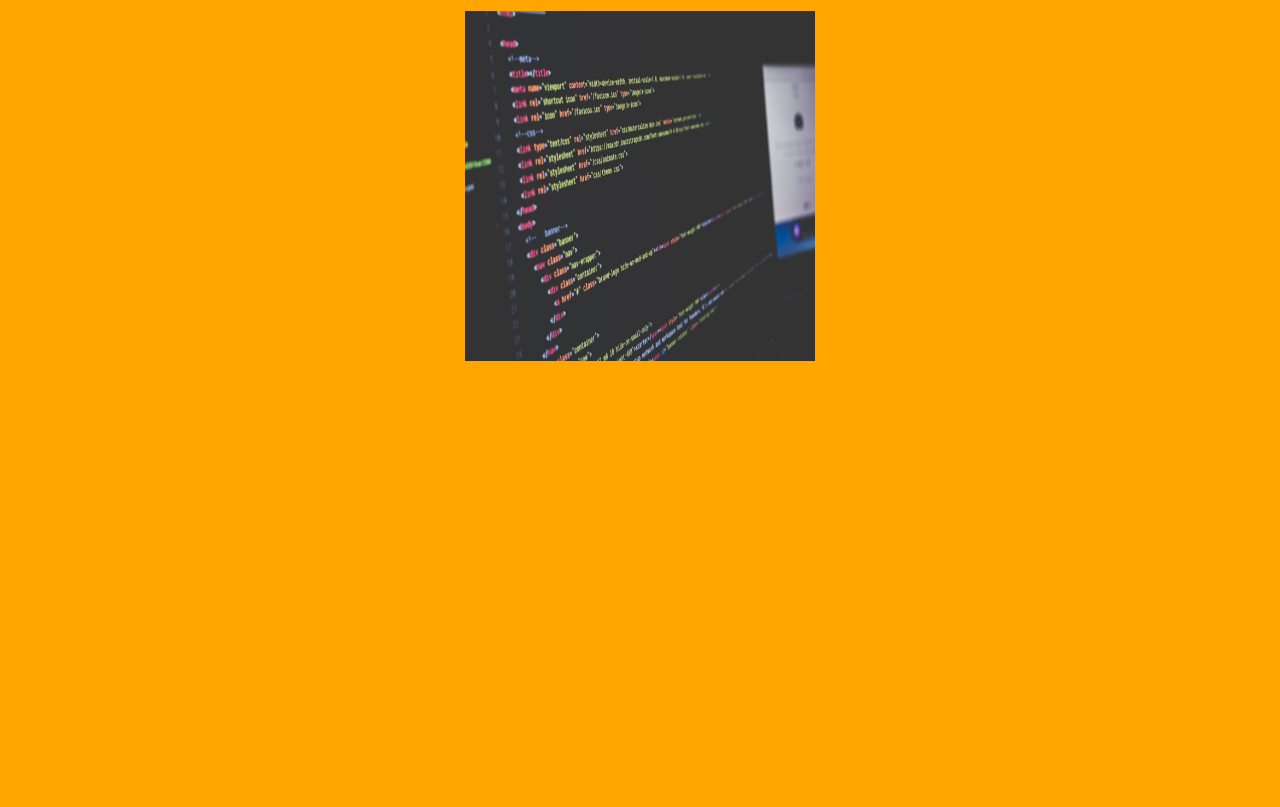
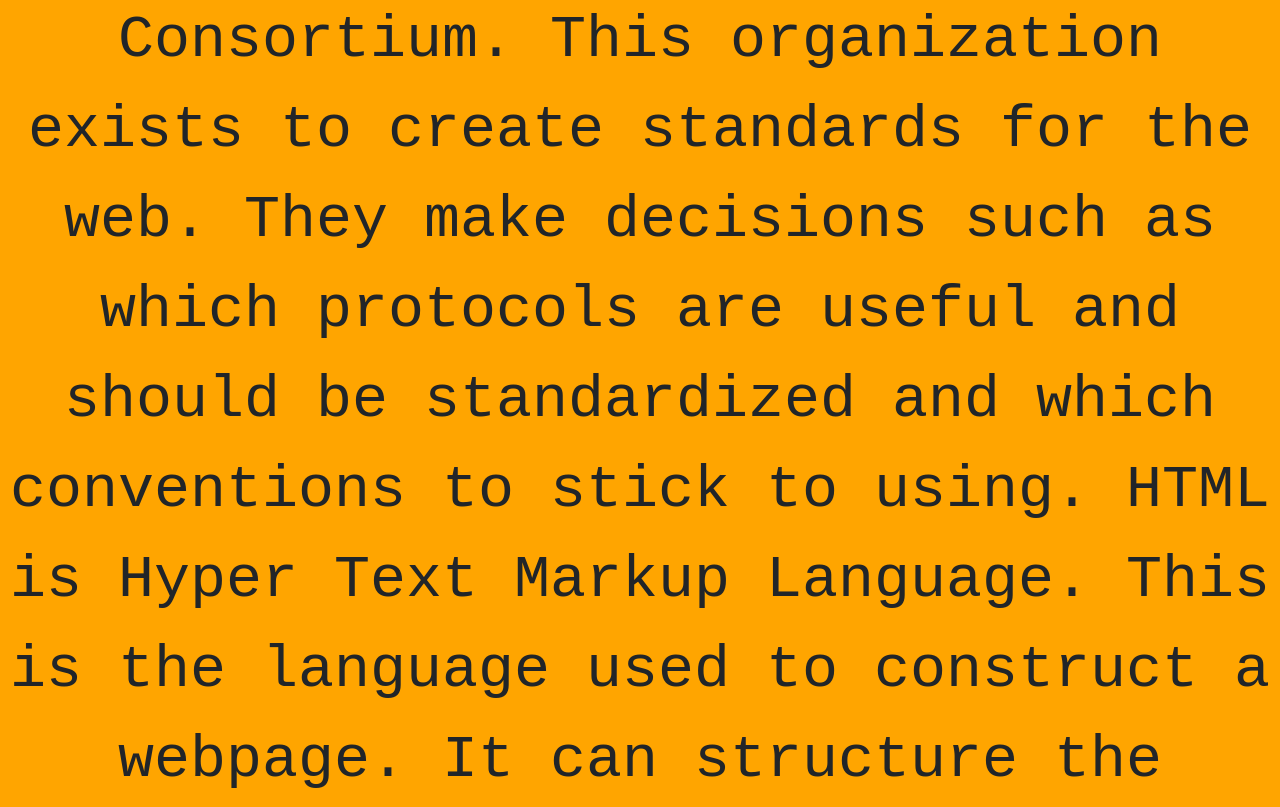
Before and after one commit to scr24/HowTheInternetWorks, a plain HTML site: page docs/w3c.html in a window 1280 px wide. Shown: the part 207-1014 px from the top of the page. Before the commit the page ends 800 px from the top, so only its background shows below. Drawn offline with nearby package versions, Linux system fonts and the light colour scheme.

Commit message:
Update w3c.html

```diff
--- a/docs/w3c.html
+++ b/docs/w3c.html
@@ -37,7 +37,11 @@
         </div>
     </nav>
 </div>
-<p style="font-family: 'Courier New'; font-size: 60px; text-align: center;"> More Example text goes here!!!! </p>
+<p style="font-family: 'Courier New'; font-size: 60px; text-align: center;"> W3C is the World Wide Web Consortium. This organization exists to create standards for the web.
+    They make decisions such as which protocols are useful and should be standardized and which conventions to stick to using. HTML is Hyper Text Markup Language. This is
+    the language used to construct a webpage. It can structure the titles, paragraphs, content, etc within a web page. CSS stands for Cascading Style Sheets. CSS augments
+    HTML in that it's used to design HTML pages. This allows for simple design changes across the board in regards to fonts, sizes, colors, etc.
+    </p>
 <script src="https://code.jquery.com/jquery-3.5.1.slim.min.js" integrity="sha384-DfXdz2htPH0lsSSs5nCTpuj/zy4C+OGpamoFVy38MVBnE+IbbVYUew+OrCXaRkfj" crossorigin="anonymous"></script>
 <script src="https://cdn.jsdelivr.net/npm/popper.js@1.16.1/dist/umd/popper.min.js" integrity="sha384-9/reFTGAW83EW2RDu2S0VKaIzap3H66lZH81PoYlFhbGU+6BZp6G7niu735Sk7lN" crossorigin="anonymous"></script>
 <script src="https://stackpath.bootstrapcdn.com/bootstrap/4.5.2/js/bootstrap.min.js" integrity="sha384-B4gt1jrGC7Jh4AgTPSdUtOBvfO8shuf57BaghqFfPlYxofvL8/KUEfYiJOMMV+rV" crossorigin="anonymous"></script>
```
